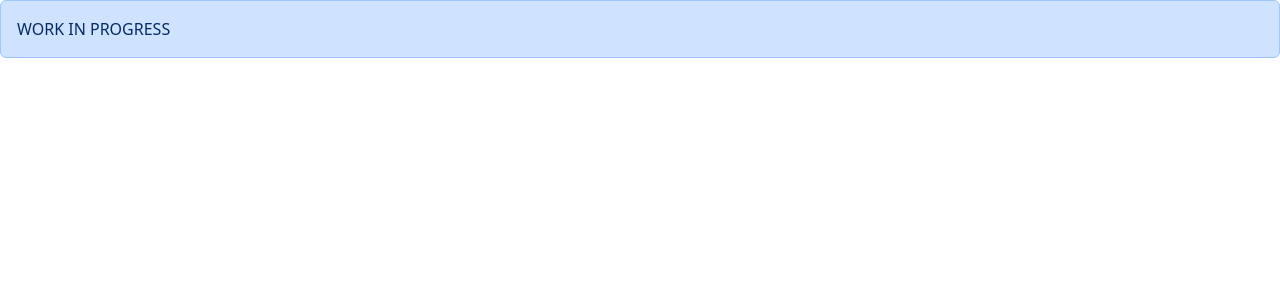
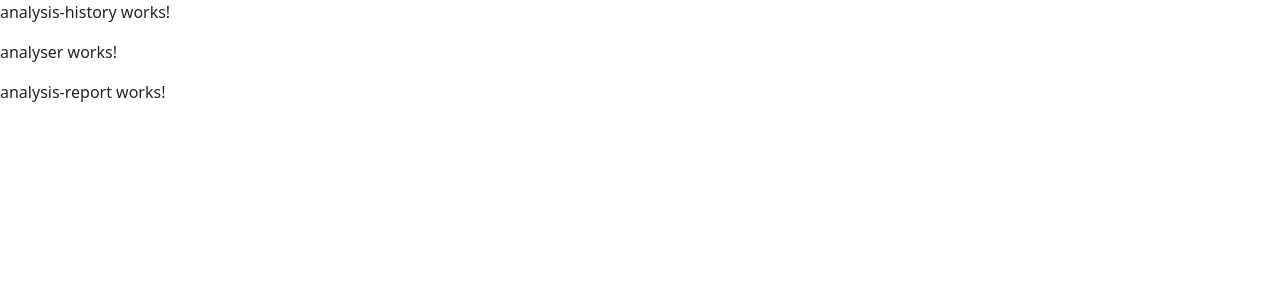
Before and after one commit to dededec/MetadataID-Frontend, an Angular app: page / in a window 1280 px wide. Shown: the top 300 px of the page. Built offline with nearby package versions, Linux system fonts and the light colour scheme.

Commit message:
Add basic structure

```diff
--- /dev/null
+++ b/src/app/analyser/analyser.component.html
@@ -0,0 +1,2 @@
+<p>analyser works!</p>
+<app-analysis-report/>
--- /dev/null
+++ b/src/app/analysis-history/analysis-history.component.html
@@ -0,0 +1 @@
+<p>analysis-history works!</p>
--- /dev/null
+++ b/src/app/analysis-report/analysis-report.component.html
@@ -0,0 +1 @@
+<p>analysis-report works!</p>
--- /dev/null
+++ b/src/app/analysis/analysis.ts
@@ -0,0 +1,2 @@
+export class Analysis {
+}
--- a/src/app/app.component.html
+++ b/src/app/app.component.html
@@ -1,3 +1,2 @@
-<div class="alert alert-primary" role="alert">
-  WORK IN PROGRESS
-</div>
+<app-analysis-history />
+<app-analyser />
```
Also changed, not shown: src/app/analyser/analyser.component.ts (added, +10 -0 lines), src/app/analysis-history/analysis-history.component.ts (added, +10 -0 lines), src/app/analysis-report/analysis-report.component.ts (added, +10 -0 lines), src/app/app.module.ts (+7 -1 lines), src/app/analyser/analyser.component.css (added), src/app/analysis-history/analysis-history.component.css (added), src/app/analysis-report/analysis-report.component.css (added).
